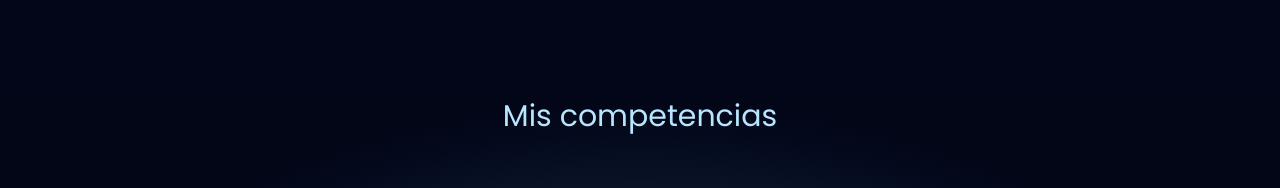
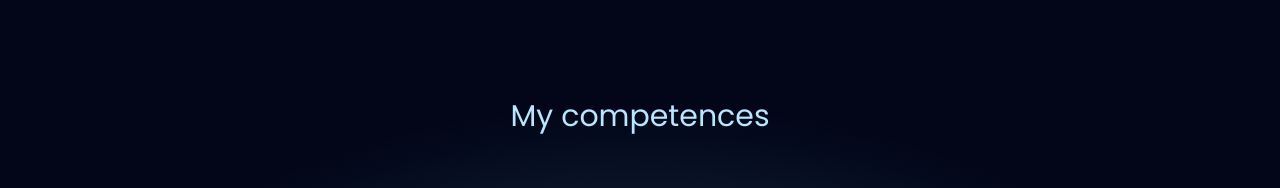
Before and after one commit to itsJefforDev/New_portfolioJeff, a React (Vite) app: page / in a window 1280 px wide. Shown: the part 882-1070 px from the top of the page. Built offline with nearby package versions, Linux system fonts and the light colour scheme.

Commit message:
style: change my competences title to english

```diff
--- a/src/components/CardsAbilities.jsx
+++ b/src/components/CardsAbilities.jsx
@@ -116,7 +116,7 @@ export default function CardsAbilities() {
 
   return (
     <div className="min-h-screen bg-radial-[at_50%_50%] from-violet-800 via-slate-900 to-slate-950 to-70% mt-25">
-      <h1 className="text-sky-200 text-3xl text-center mb-9">Mis competencias</h1>
+      <h1 className="text-sky-200 text-3xl text-center mb-9">My competences</h1>
       <div className="flex items-center justify-center gap-8 flex-wrap p-10">
         {usersData.map((user) => (
           <GlowCard key={user.id} user={user} />
```
